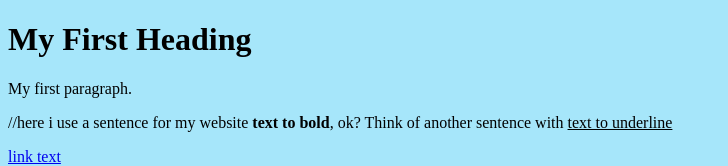
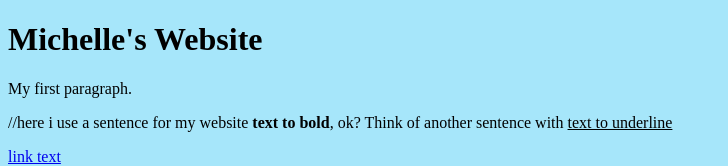
Before and after one commit to MichelleMesnick1/ecs20, a plain HTML site: page index.html in a window 1280 px wide. Shown: the top 166 px of the page, without its empty margins (0-728 px from the left). Drawn offline with Linux system fonts and the light colour scheme.

Commit message:
Update index.html

```diff
--- a/index.html
+++ b/index.html
@@ -1,7 +1,7 @@
 <!DOCTYPE html>
 <html>
  <body>
-<h1>My First Heading</h1>
+<h1>Michelle's Website</h1>
    	<p>My first paragraph.</p>
 <p> //here i use a sentence for my website <b>text to bold</b>, ok?
 	Think of another sentence with <u>text to underline</u>
```
